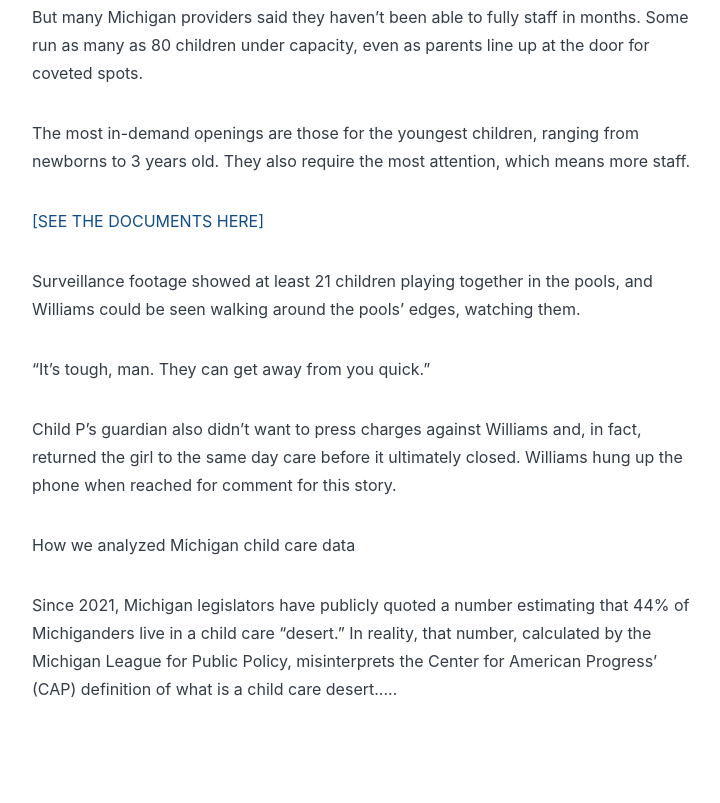
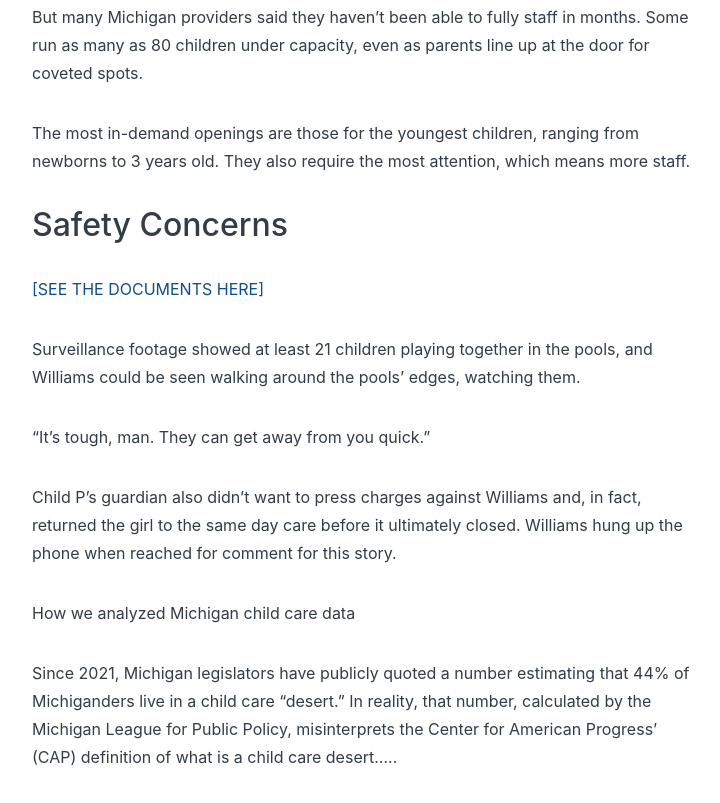
Before and after one commit to Luca-A-Powell/Childcare, a plain HTML site: page index.html in a window 1280 px wide. Shown: the part 6775-7578 px from the top of the page, without its empty margins (272-992 px from the left). Drawn offline with nearby package versions, Linux system fonts and the light colour scheme; a script that the page names is missing.

Commit message:
Update index.html

```diff
--- a/index.html
+++ b/index.html
@@ -10,6 +10,7 @@
   padding: 96px;
   max-width:1000px;
   margin: 0 auto;
+  margin-bottom: 0;
 }
 
 body{
@@ -593,6 +594,9 @@ iframe {
 
 <!--------------------------------SAFETY CONCERNS------------------------------->
 
+<div class="text-block pa-2 text-body-2">
+  <p class="text-h2 scrolly-subhed" style="border-top: none;">Safety Concerns</p>
+</div>
 
 <div class=" text-block pa-2">
   <p class="text-body-2">
```
Lines whose indentation alone changed are shown as unchanged.
